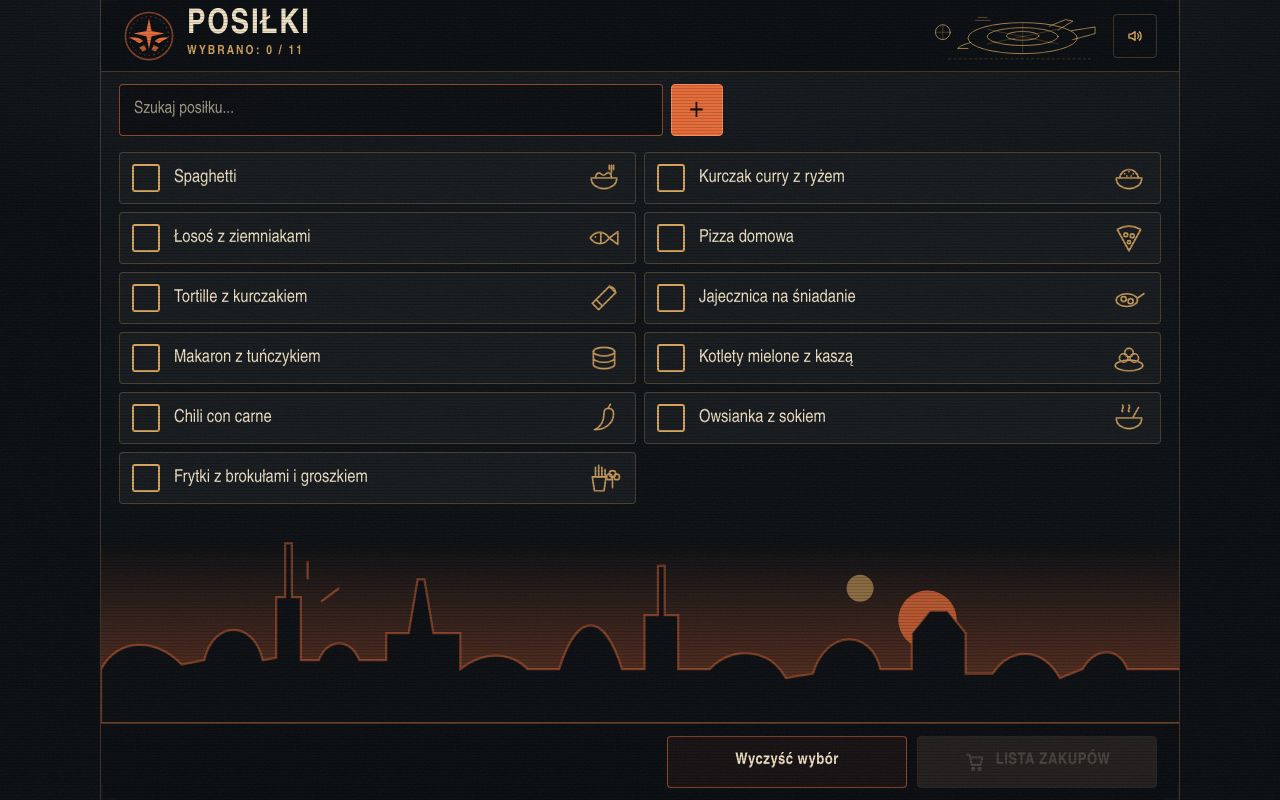
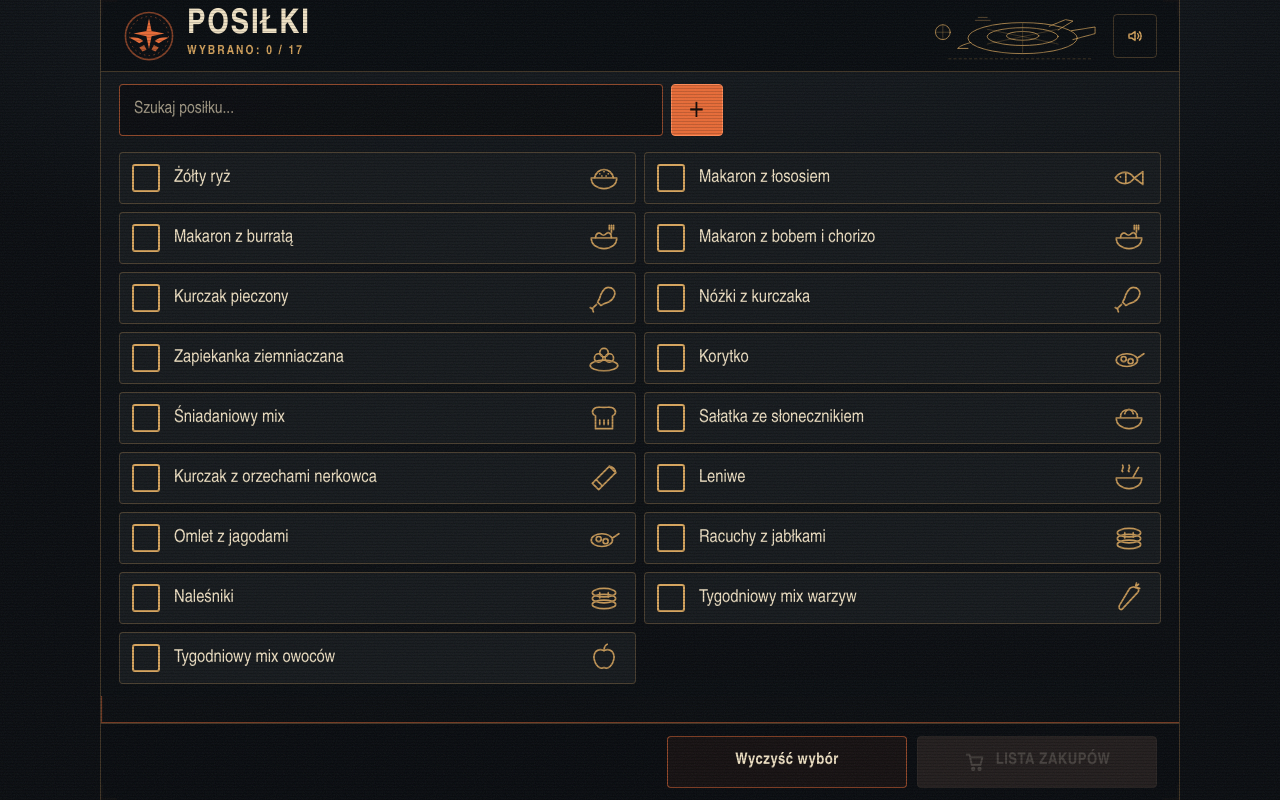
Before and after one commit to HeWasntOffByMuch/ala_web_repo, a React (Vite) app: page / in a window 1280 px wide. Built offline with nearby package versions, Linux system fonts and the light colour scheme; a web font is replaced by a local one.

Commit message:
Keep checked items in place; replace data with home recipes
Co-Authored-By: Claude Sonnet 5.5 <noreply@anthropic.com>
Claude-Session: https://claude.ai/code/session_01JUiyv4sVUHizKhfYhavcxd

```diff
--- a/src/buildShoppingList.ts
+++ b/src/buildShoppingList.ts
@@ -26,7 +26,7 @@ export function buildShoppingList(
       .map((id) => productsById.get(id)!)
       .filter((p) => p.category === category)
       .map((p) => ({ id: p.id, name: p.name, inCart: inCart.has(p.id) }))
-      .sort((a, b) => Number(a.inCart) - Number(b.inCart) || collator.compare(a.name, b.name))
+      .sort((a, b) => collator.compare(a.name, b.name))
     if (items.length > 0) sections.push({ category, items })
   }
   return sections
--- a/src/data.json
+++ b/src/data.json
@@ -1,58 +1,68 @@
 {
   "categories": ["Warzywa i owoce", "Mięso i ryby", "Nabiał", "Pieczywo", "Suche", "Słoiki i konserwy", "Mrożonki", "Napoje"],
   "products": [
-    { "id": "pomidory", "name": "Pomidory", "category": "Warzywa i owoce" },
-    { "id": "czosnek", "name": "Czosnek", "category": "Warzywa i owoce" },
-    { "id": "cebula", "name": "Cebula", "category": "Warzywa i owoce" },
-    { "id": "papryka", "name": "Papryka", "category": "Warzywa i owoce" },
-    { "id": "ziemniaki", "name": "Ziemniaki", "category": "Warzywa i owoce" },
-    { "id": "marchew", "name": "Marchew", "category": "Warzywa i owoce" },
-    { "id": "ogorek", "name": "Ogórek", "category": "Warzywa i owoce" },
-    { "id": "salata", "name": "Sałata", "category": "Warzywa i owoce" },
-    { "id": "cytryna", "name": "Cytryna", "category": "Warzywa i owoce" },
-    { "id": "szpinak", "name": "Szpinak", "category": "Warzywa i owoce" },
-    { "id": "brokuly", "name": "Brokuły", "category": "Warzywa i owoce" },
-    { "id": "kurczak", "name": "Kurczak", "category": "Mięso i ryby" },
-    { "id": "mieso-mielone", "name": "Mięso mielone", "category": "Mięso i ryby" },
-    { "id": "losos", "name": "Łosoś", "category": "Mięso i ryby" },
-    { "id": "boczek", "name": "Boczek", "category": "Mięso i ryby" },
-    { "id": "jajka", "name": "Jajka", "category": "Nabiał" },
-    { "id": "mleko", "name": "Mleko", "category": "Nabiał" },
-    { "id": "ser-zolty", "name": "Ser żółty", "category": "Nabiał" },
-    { "id": "parmezan", "name": "Parmezan", "category": "Nabiał" },
-    { "id": "smietana", "name": "Śmietana", "category": "Nabiał" },
-    { "id": "maslo", "name": "Masło", "category": "Nabiał" },
-    { "id": "mozzarella", "name": "Mozzarella", "category": "Nabiał" },
-    { "id": "bulki", "name": "Bułki", "category": "Pieczywo" },
-    { "id": "tortille", "name": "Tortille", "category": "Pieczywo" },
-    { "id": "chleb", "name": "Chleb", "category": "Pieczywo" },
-    { "id": "makaron", "name": "Makaron", "category": "Suche" },
-    { "id": "ryz", "name": "Ryż", "category": "Suche" },
-    { "id": "maka", "name": "Mąka", "category": "Suche" },
-    { "id": "kasza", "name": "Kasza", "category": "Suche" },
-    { "id": "platki-owsiane", "name": "Płatki owsiane", "category": "Suche" },
-    { "id": "passata", "name": "Passata", "category": "Słoiki i konserwy" },
-    { "id": "kukurydza", "name": "Kukurydza", "category": "Słoiki i konserwy" },
-    { "id": "fasola", "name": "Fasola", "category": "Słoiki i konserwy" },
-    { "id": "koncentrat", "name": "Koncentrat pomidorowy", "category": "Słoiki i konserwy" },
-    { "id": "tunczyk", "name": "Tuńczyk", "category": "Słoiki i konserwy" },
-    { "id": "mieszanka-warzyw", "name": "Mieszanka warzyw", "category": "Mrożonki" },
-    { "id": "groszek", "name": "Groszek", "category": "Mrożonki" },
-    { "id": "frytki", "name": "Frytki", "category": "Mrożonki" },
-    { "id": "sok-pomaranczowy", "name": "Sok pomarańczowy", "category": "Napoje" },
-    { "id": "woda", "name": "Woda mineralna", "category": "Napoje" }
+    {"id": "pomidory", "name": "Pomidory", "category": "Warzywa i owoce"},
+    {"id": "papryka", "name": "Papryka", "category": "Warzywa i owoce"},
+    {"id": "marchewka", "name": "Marchewka", "category": "Warzywa i owoce"},
+    {"id": "cebula", "name": "Cebula", "category": "Warzywa i owoce"},
+    {"id": "czosnek", "name": "Czosnek", "category": "Warzywa i owoce"},
+    {"id": "bob", "name": "Bób", "category": "Warzywa i owoce"},
+    {"id": "brokul", "name": "Brokuł", "category": "Warzywa i owoce"},
+    {"id": "ogorki", "name": "Ogórki", "category": "Warzywa i owoce"},
+    {"id": "salata-lodowa", "name": "Sałata lodowa", "category": "Warzywa i owoce"},
+    {"id": "fasolka-szparagowa", "name": "Fasolka szparagowa", "category": "Warzywa i owoce"},
+    {"id": "kalarepa", "name": "Kalarepa", "category": "Warzywa i owoce"},
+    {"id": "rzodkiewka", "name": "Rzodkiewka", "category": "Warzywa i owoce"},
+    {"id": "awokado", "name": "Awokado", "category": "Warzywa i owoce"},
+    {"id": "banany", "name": "Banany", "category": "Warzywa i owoce"},
+    {"id": "jablka", "name": "Jabłka", "category": "Warzywa i owoce"},
+    {"id": "jagody", "name": "Jagody", "category": "Warzywa i owoce"},
+    {"id": "mieso-mielone-z-kurczaka-indyka", "name": "Mięso mielone z kurczaka/indyka", "category": "Mięso i ryby"},
+    {"id": "losos", "name": "Łosoś", "category": "Mięso i ryby"},
+    {"id": "chorizo", "name": "Chorizo", "category": "Mięso i ryby"},
+    {"id": "caly-kurczak", "name": "Cały kurczak", "category": "Mięso i ryby"},
+    {"id": "podudzia-z-kurczaka", "name": "Podudzia z kurczaka", "category": "Mięso i ryby"},
+    {"id": "piers-z-kurczaka", "name": "Pierś z kurczaka", "category": "Mięso i ryby"},
+    {"id": "szynka", "name": "Szynka", "category": "Mięso i ryby"},
+    {"id": "feta", "name": "Feta", "category": "Nabiał"},
+    {"id": "burrata", "name": "Burrata", "category": "Nabiał"},
+    {"id": "jajka", "name": "Jajka", "category": "Nabiał"},
+    {"id": "smietana-30", "name": "Śmietana 30%", "category": "Nabiał"},
+    {"id": "ser-zolty", "name": "Ser żółty", "category": "Nabiał"},
+    {"id": "maslo", "name": "Masło", "category": "Nabiał"},
+    {"id": "mleko-owsiane", "name": "Mleko owsiane", "category": "Nabiał"},
+    {"id": "twarog-poltlusty", "name": "Twaróg półtłusty", "category": "Nabiał"},
+    {"id": "kefir", "name": "Kefir", "category": "Nabiał"},
+    {"id": "chleb", "name": "Chleb", "category": "Pieczywo"},
+    {"id": "ryz", "name": "Ryż", "category": "Suche"},
+    {"id": "makaron", "name": "Makaron", "category": "Suche"},
+    {"id": "maka", "name": "Mąka", "category": "Suche"},
+    {"id": "platki-owsiane", "name": "Płatki owsiane", "category": "Suche"},
+    {"id": "slonecznik", "name": "Słonecznik", "category": "Suche"},
+    {"id": "orzechy-nerkowca", "name": "Orzechy nerkowca", "category": "Suche"},
+    {"id": "kukurydza-w-puszce", "name": "Kukurydza w puszce", "category": "Słoiki i konserwy"},
+    {"id": "czerwona-fasola", "name": "Czerwona fasola", "category": "Słoiki i konserwy"},
+    {"id": "dzem", "name": "Dżem", "category": "Słoiki i konserwy"},
+    {"id": "sos-sojowy", "name": "Sos sojowy", "category": "Słoiki i konserwy"},
+    {"id": "ziemniaki", "name": "Ziemniaki", "category": "Warzywa i owoce"}
   ],
   "meals": [
-    { "id": "spaghetti", "name": "Spaghetti", "products": ["makaron", "pomidory", "czosnek", "cebula", "mieso-mielone", "parmezan"] },
-    { "id": "kurczak-curry", "name": "Kurczak curry z ryżem", "products": ["kurczak", "ryz", "cebula", "czosnek", "smietana", "papryka"] },
-    { "id": "losos-ziemniaki", "name": "Łosoś z ziemniakami", "products": ["losos", "ziemniaki", "cytryna", "maslo", "szpinak"] },
-    { "id": "pizza", "name": "Pizza domowa", "products": ["maka", "passata", "mozzarella", "papryka", "cebula", "boczek"] },
-    { "id": "tortille", "name": "Tortille z kurczakiem", "products": ["tortille", "kurczak", "salata", "ogorek", "pomidory", "kukurydza"] },
-    { "id": "jajecznica", "name": "Jajecznica na śniadanie", "products": ["jajka", "boczek", "chleb", "maslo", "cebula"] },
-    { "id": "makaron-tunczyk", "name": "Makaron z tuńczykiem", "products": ["makaron", "tunczyk", "koncentrat", "czosnek", "cebula", "ser-zolty"] },
-    { "id": "kotlety", "name": "Kotlety mielone z kaszą", "products": ["mieso-mielone", "jajka", "bulki", "kasza", "mieszanka-warzyw", "cebula", "marchew"] },
-    { "id": "chili", "name": "Chili con carne", "products": ["mieso-mielone", "fasola", "kukurydza", "passata", "koncentrat", "cebula", "papryka", "ryz"] },
-    { "id": "owsianka", "name": "Owsianka z sokiem", "products": ["platki-owsiane", "mleko", "sok-pomaranczowy", "woda"] },
-    { "id": "frytki-brokuly", "name": "Frytki z brokułami i groszkiem", "products": ["frytki", "brokuly", "groszek", "ser-zolty", "smietana"] }
+    {"id": "zolty-ryz", "name": "Żółty ryż", "products": ["ryz", "mieso-mielone-z-kurczaka-indyka", "kukurydza-w-puszce", "czerwona-fasola"]},
+    {"id": "makaron-z-lososiem", "name": "Makaron z łososiem", "products": ["makaron", "losos", "feta", "pomidory"]},
+    {"id": "makaron-z-burrata", "name": "Makaron z burratą", "products": ["makaron", "pomidory", "papryka", "marchewka", "cebula", "czosnek", "burrata"]},
+    {"id": "makaron-z-bobem-i-chorizo", "name": "Makaron z bobem i chorizo", "products": ["makaron", "bob", "chorizo", "cebula"]},
+    {"id": "kurczak-pieczony", "name": "Kurczak pieczony", "products": ["caly-kurczak", "ziemniaki"]},
+    {"id": "nozki-z-kurczaka", "name": "Nóżki z kurczaka", "products": ["podudzia-z-kurczaka", "ziemniaki"]},
+    {"id": "zapiekanka-ziemniaczana", "name": "Zapiekanka ziemniaczana", "products": ["mieso-mielone-z-kurczaka-indyka", "ziemniaki", "papryka", "cebula"]},
+    {"id": "korytko", "name": "Korytko", "products": ["mieso-mielone-z-kurczaka-indyka", "ziemniaki", "brokul", "jajka", "smietana-30", "ser-zolty", "czosnek"]},
+    {"id": "sniadaniowy-mix", "name": "Śniadaniowy mix", "products": ["chleb", "maslo", "szynka", "ser-zolty", "mleko-owsiane", "platki-owsiane", "banany", "jablka", "maka"]},
+    {"id": "salatka-ze-slonecznikiem", "name": "Sałatka ze słonecznikiem", "products": ["salata-lodowa", "feta", "slonecznik", "pomidory", "ogorki"]},
+    {"id": "kurczak-z-orzechami-nerkowca", "name": "Kurczak z orzechami nerkowca", "products": ["piers-z-kurczaka", "papryka", "brokul", "orzechy-nerkowca", "ryz", "sos-sojowy"]},
+    {"id": "leniwe", "name": "Leniwe", "products": ["twarog-poltlusty", "jajka", "maka"]},
+    {"id": "omlet-z-jagodami", "name": "Omlet z jagodami", "products": ["maka", "jajka", "smietana-30", "jagody", "twarog-poltlusty"]},
+    {"id": "racuchy-z-jablkami", "name": "Racuchy z jabłkami", "products": ["maka", "kefir", "jajka", "jablka"]},
+    {"id": "nalesniki", "name": "Naleśniki", "products": ["maka", "jajka", "mleko-owsiane", "dzem"]},
+    {"id": "tygodniowy-mix-warzyw", "name": "Tygodniowy mix warzyw", "products": ["brokul", "fasolka-szparagowa", "salata-lodowa", "pomidory", "ogorki", "papryka", "marchewka", "kalarepa", "rzodkiewka", "awokado"]},
+    {"id": "tygodniowy-mix-owocow", "name": "Tygodniowy mix owoców", "products": ["banany", "jablka"]}
   ]
 }
--- a/src/icons.tsx
+++ b/src/icons.tsx
@@ -97,21 +97,21 @@ export const SpeakerIcon = ({ muted, ...p }: P & { muted: boolean }) => (
 const bowl = 'M4 16h24c0 6-5 10-12 10S4 22 4 16z'
 
 const mealIcons: Record<string, ReactNode> = {
-  spaghetti: (
+  noodles: (
     <>
       <path d={bowl} />
       <path d="M8 16c0-4 3-6 5-4s3 2 5 0 5-1 5 4" />
       <path d="M23 4v7M21 4v4M25 4v4" />
     </>
   ),
-  'kurczak-curry': (
+  rice: (
     <>
       <path d={bowl} />
       <path d="M7 16c1-5 5-8 9-8s8 3 9 8" />
       <path d="M12 12h.01M16 10h.01M20 12h.01M14 14h.01M18 14h.01" />
     </>
   ),
-  'losos-ziemniaki': (
+  fish: (
     <>
       <path d="M3 16c5-7 13-7 18 0-5 7-13 7-18 0z" />
       <path d="M21 16l8-6v12z" />
@@ -126,13 +126,13 @@ const mealIcons: Record<string, ReactNode> = {
       <circle cx="16" cy="20" r="1.5" />
     </>
   ),
-  tortille: (
+  wrap: (
     <>
       <path d="M5 21L21 5l6 6L11 27z" />
       <path d="M21 5c3 0 6 3 6 6M9 18l5 5" />
     </>
   ),
-  jajecznica: (
+  pan: (
     <>
       <ellipse cx="14" cy="18" rx="10" ry="6" />
       <circle cx="11" cy="17" r="2.4" />
@@ -140,13 +140,13 @@ const mealIcons: Record<string, ReactNode> = {
       <path d="M24 16l6-4" />
     </>
   ),
-  'makaron-tunczyk': (
+  can: (
     <>
       <ellipse cx="16" cy="10" rx="10" ry="4" />
       <path d="M6 10v12c0 2.2 4.5 4 10 4s10-1.8 10-4V10M6 16c0 2.2 4.5 4 10 4s10-1.8 10-4" />
     </>
   ),
-  kotlety: (
+  meatballs: (
     <>
       <ellipse cx="16" cy="23" rx="13" ry="5" />
       <circle cx="11" cy="16" r="4" />
@@ -160,14 +160,14 @@ const mealIcons: Record<string, ReactNode> = {
       <path d="M20 7l2-4" />
     </>
   ),
-  owsianka: (
+  soup: (
     <>
       <path d={bowl} />
       <path d="M10 10c-2-2 2-3 0-6M16 10c-2-2 2-3 0-6" />
       <path d="M25 6l-5 9" />
     </>
   ),
-  'frytki-brokuly': (
+  fries: (
     <>
       <path d="M5 15h13l-2 13H7z" />
       <path d="M8 15V6M11 15V4M14 15V6M17 15V8" />
@@ -177,6 +177,66 @@ const mealIcons: Record<string, ReactNode> = {
       <path d="M24 17v8" />
     </>
   ),
+  drumstick: (
+    <>
+      <path d="M20 6c4 0 7 3 6 7s-5 7-9 8l-4 2-3-3 2-4c1-4 4-10 8-10z" />
+      <path d="M9 22l-4 4M5 26l-2-1M5 26l1 3" />
+    </>
+  ),
+  salad: (
+    <>
+      <path d={bowl} />
+      <path d="M8 15c0-4 3-7 8-7s8 3 8 7" />
+      <path d="M12 12c1-3 3-4 4-4s3 1 4 4" />
+    </>
+  ),
+  pancakes: (
+    <>
+      <ellipse cx="16" cy="22" rx="11" ry="4" />
+      <ellipse cx="16" cy="16.5" rx="11" ry="4" />
+      <ellipse cx="16" cy="11" rx="11" ry="4" />
+      <path d="M12 11v5M20 11v4" />
+    </>
+  ),
+  bread: (
+    <>
+      <path d="M8 26V14C5 13 4 9 7 7c2-2 5-1 9-1s7-1 9 1c3 2 2 6-1 7v12z" />
+      <path d="M12 18v4M16 18v4M20 18v4" />
+    </>
+  ),
+  fruit: (
+    <>
+      <path d="M16 9c-6-3-11 2-9 9 1 5 5 9 9 7 4 2 8-2 9-7 2-7-3-12-9-9z" />
+      <path d="M16 9c0-3 1-5 3-6" />
+    </>
+  ),
+  veg: (
+    <>
+      <path d="M22 6c3 0 4 3 2 5L10 26c-2 2-4 0-3-3l9-15c1-2 4-3 6-2z" />
+      <path d="M22 6l3-3M22 6l1-4M22 6l4 1" />
+    </>
+  ),
+}
+
+/** Który rysunek pasuje do którego posiłku; reszta (też własne) dostaje talerz. */
+const ICON_FOR: Record<string, string> = {
+  'zolty-ryz': 'rice',
+  'makaron-z-lososiem': 'fish',
+  'makaron-z-burrata': 'noodles',
+  'makaron-z-bobem-i-chorizo': 'noodles',
+  'kurczak-pieczony': 'drumstick',
+  'nozki-z-kurczaka': 'drumstick',
+  'zapiekanka-ziemniaczana': 'meatballs',
+  korytko: 'pan',
+  'sniadaniowy-mix': 'bread',
+  'salatka-ze-slonecznikiem': 'salad',
+  'kurczak-z-orzechami-nerkowca': 'wrap',
+  leniwe: 'soup',
+  'omlet-z-jagodami': 'pan',
+  'racuchy-z-jablkami': 'pancakes',
+  nalesniki: 'pancakes',
+  'tygodniowy-mix-warzyw': 'veg',
+  'tygodniowy-mix-owocow': 'fruit',
 }
 
 const fallback = (
@@ -189,7 +249,7 @@ const fallback = (
 export function MealIcon({ id, ...p }: P & { id: string }) {
   return (
     <svg viewBox="0 0 32 32" aria-hidden {...p}>
-      <g {...line}>{mealIcons[id] ?? fallback}</g>
+      <g {...line}>{mealIcons[ICON_FOR[id]] ?? mealIcons[id] ?? fallback}</g>
     </svg>
   )
 }
```
Also changed, not shown: 2 other files (tests, documents, lock files or other folders).
